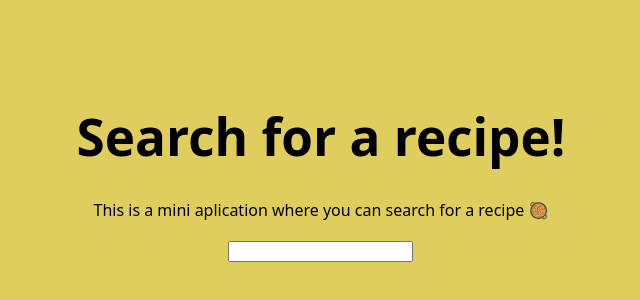
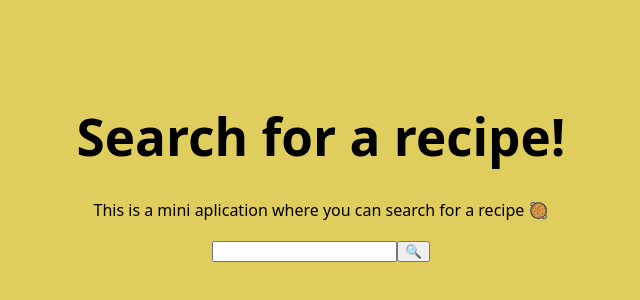
Before and after one commit to SergejNov/Recipe-finder, a React (Vite) app: page / in a window 1280 px wide. Shown: the part 232-532 px from the top of the page, without its empty margins (319-959 px from the left). Built offline with nearby package versions, Linux system fonts and the light colour scheme.

Commit message:
Added multiple components, state, searchRecipes function

```diff
--- a/src/RecipeFinder.jsx
+++ b/src/RecipeFinder.jsx
@@ -1,7 +1,17 @@
+import { useState } from "react";
+import SearchBar from "./SearchBar";
 
 export default function RecipeFinder(){
+     const [searchTerm, setSearchTerm] = useState("");
+     const [recipes, setRecipes] = useState([]);
+     const [selectedRecipe, setSelectedRecipe] = useState(null);
 
-
+     const searchRecipes = async () => {
+      if (!searchTerm.trim()) return;
+     const response = await fetch(`https://www.themealdb.com/api/json/v1/1/search.php?s=${searchTerm}`);
+     const data = await response.json();
+     setRecipes(data.meals);
+     };
 
 
     return(
@@ -10,8 +20,7 @@ export default function RecipeFinder(){
                <h1>Search for a recipe!</h1>
                <p>This is a mini aplication where you can search for a recipe 🥘</p>
             </div>
-        <input type="text" />
-
+            <SearchBar searchRecipes={searchRecipes} searchTerm={searchTerm} setSearchTerm={setSearchTerm}/>
         </div>
     )
 }
--- /dev/null
+++ b/src/SearchBar.jsx
@@ -0,0 +1,13 @@
+
+
+export default function SearchBar({ searchTerm, setSearchTerm, searchRecipes }){
+
+    const handleInputChange = (e)=>{
+    setSearchTerm(e.target.value);
+}
+
+    return <div>
+                <input type="text" value={searchTerm} onChange={handleInputChange}/>
+                <button onClick={searchRecipes}>🔍</button>
+            </div>
+}
```
Also changed, not shown: src/RecipeModal.jsx (added, +7 -0 lines).
